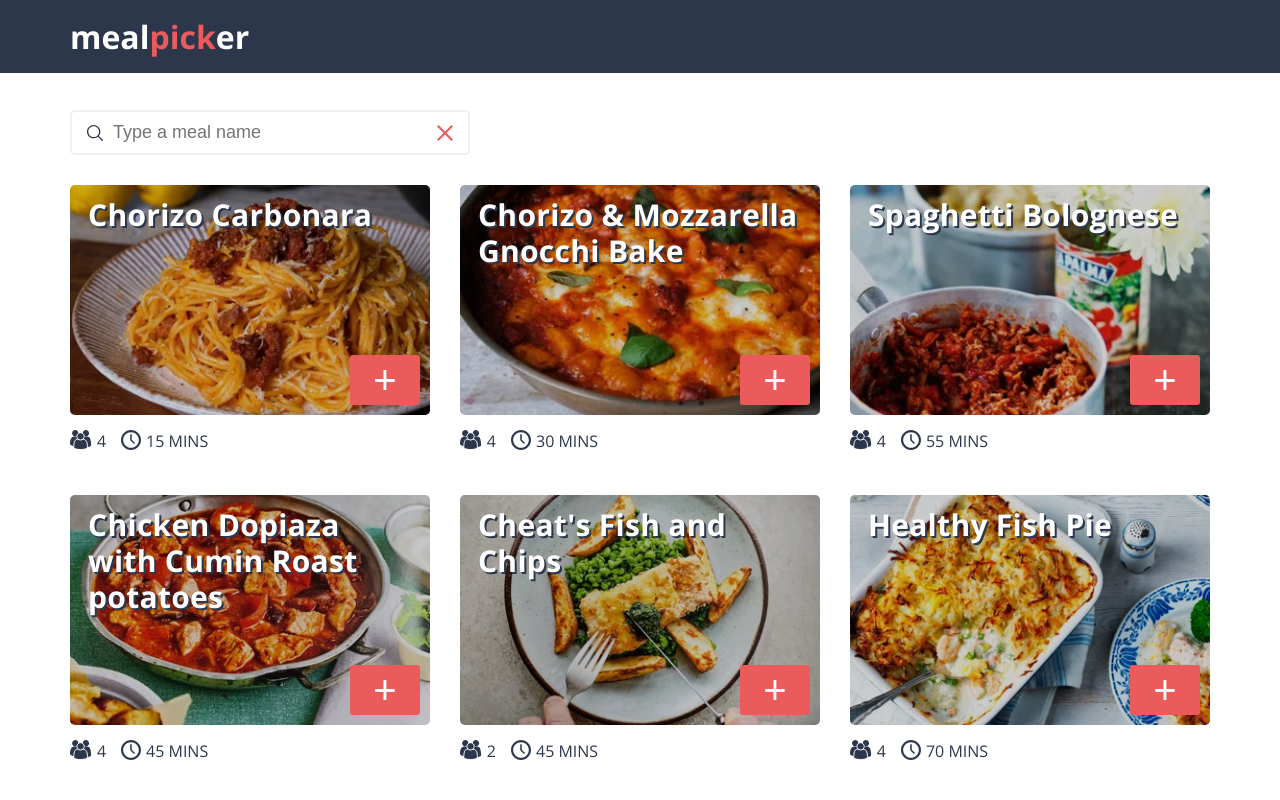
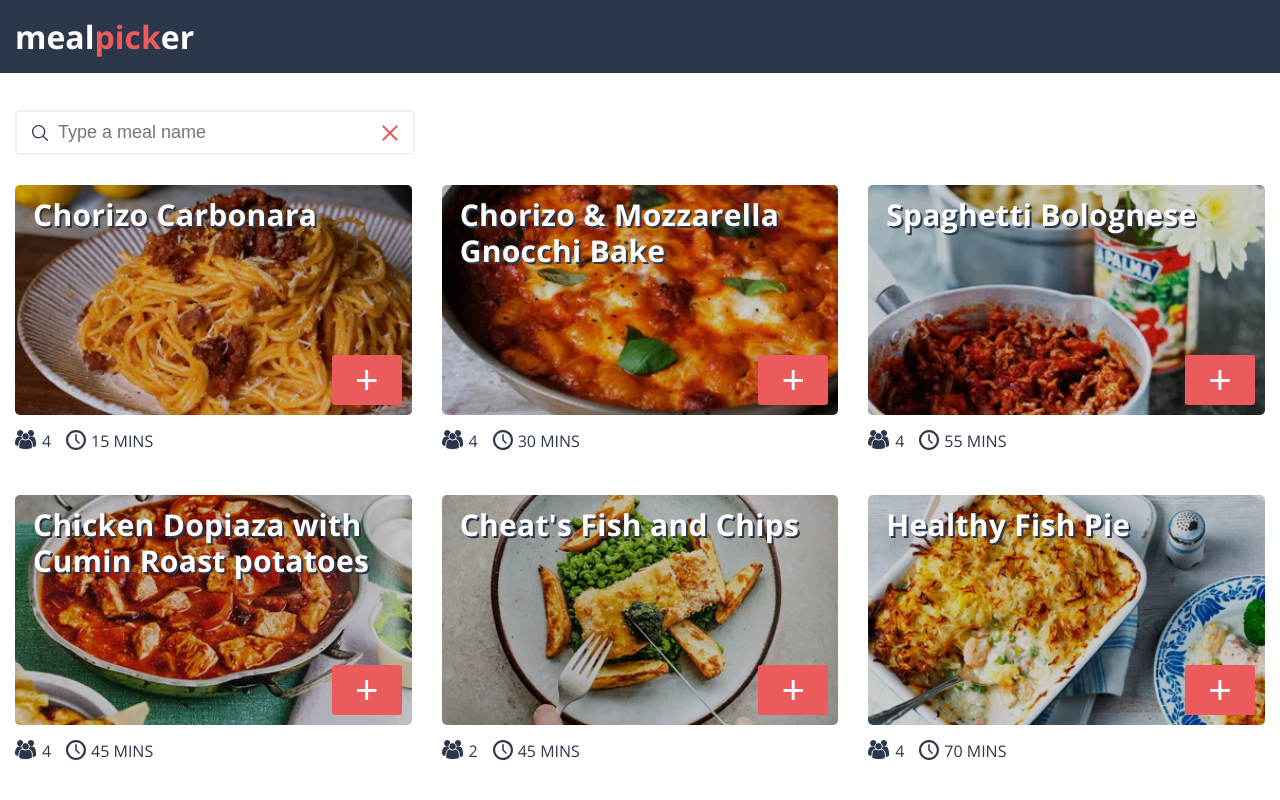
Before and after one commit to perryharlock/meal-picker, a Next.js app: page / in a window 1280 px wide. Shown: the top 800 px of the page. Built offline with nearby package versions, Linux system fonts and the light colour scheme.

Commit message:
:lipstick: Simplify grid

```diff
--- a/components/Grid/Grid.module.scss
+++ b/components/Grid/Grid.module.scss
@@ -2,26 +2,7 @@
 
 .container {
     margin: 0 auto;
+    max-width: 1400px;
     padding: 0 15px;
     width: 100%;
-
-    @media ($screen-smalltablet) {
-        max-width: 540px;
-    }
-
-    @media ($screen-tablet) {
-        max-width: 750px;
-    }
-
-    @media ($screen-laptop) {
-        max-width: 970px;
-    }
-
-    @media ($screen-desktop) {
-        max-width: 1170px;
-    }
-
-    @media ($screen-desktop-lg) {
-        max-width: 1400px;
-    }
 }
```
